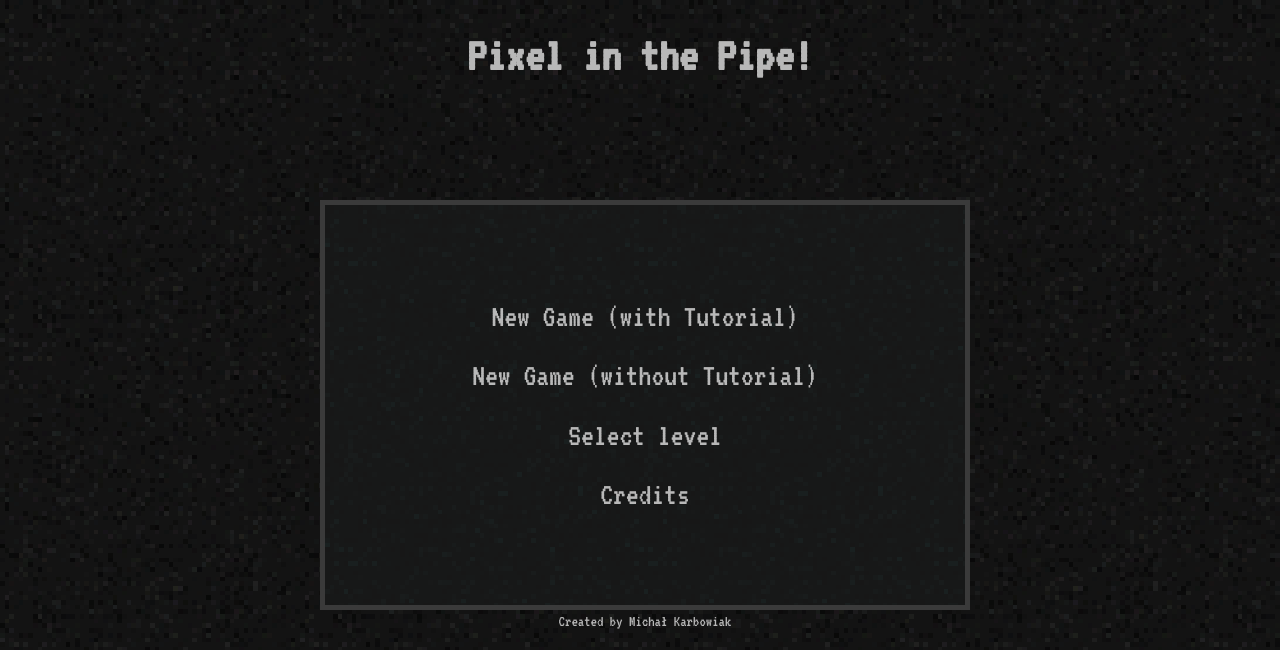
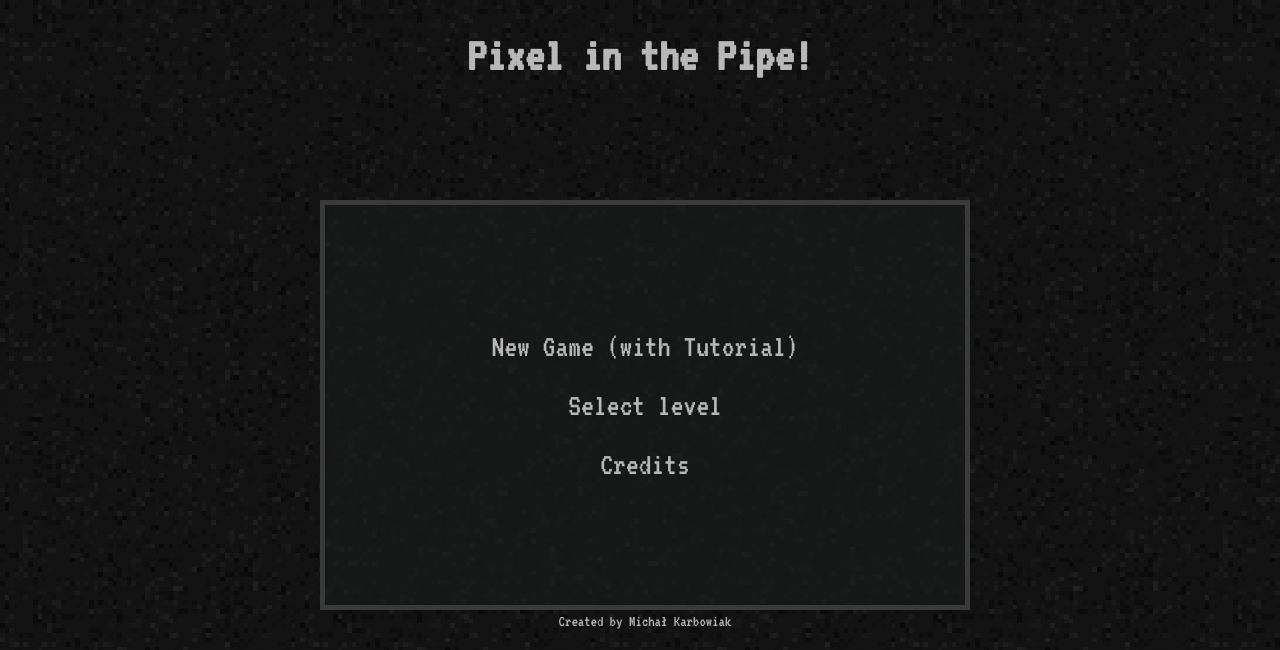
Before and after one commit to karboosx/pixelinthepipe, a PHP site: page / in a window 1280 px wide. Shown: the top 650 px of the page. Run offline with PHP 8.4, Linux system fonts and the light colour scheme.

Commit message:
remove skiping tutorial

```diff
--- a/index.php
+++ b/index.php
@@ -23,7 +23,6 @@
             <div class="cell">
                 <div id="text">
                     <a href="intro.html">New Game (with Tutorial)</a>
-                    <a href="factory_stage1.html">New Game (without Tutorial)</a>
                     <a href="stages.html">Select level</a>
                     <a href="credits.html">Credits</a>
                 </div>
```
